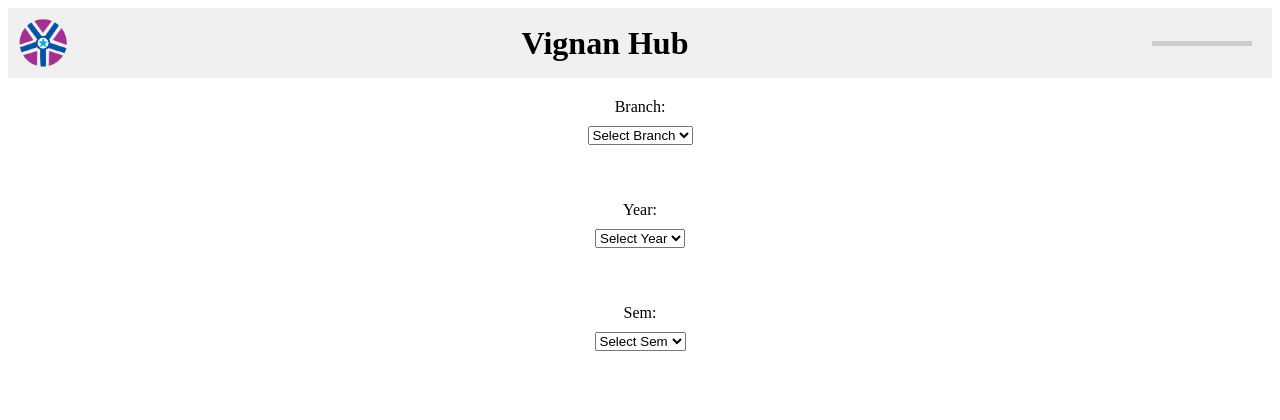
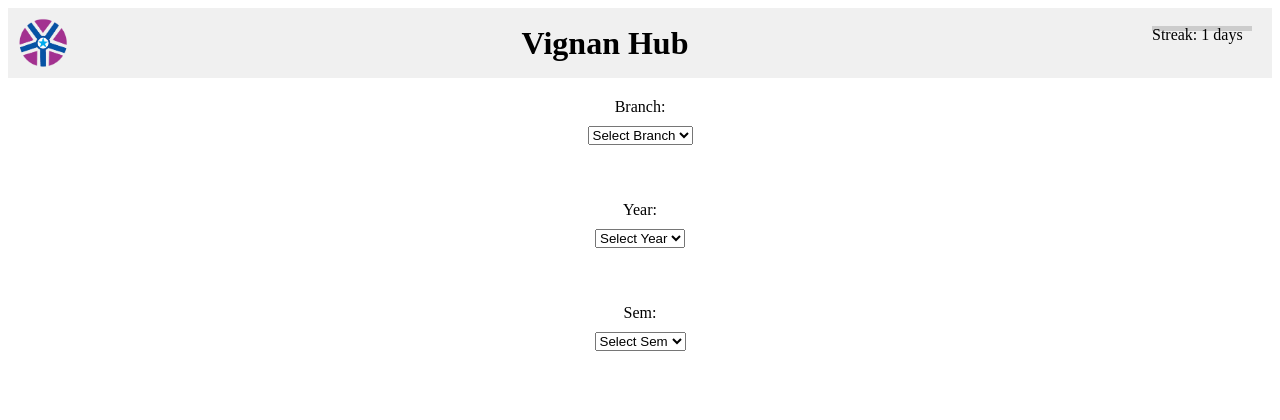
Before and after one commit to bp2881/college-hub, a Flask app: page / in a window 1280 px wide. Shown: the top 420 px of the page. Run offline with Flask 3, Linux system fonts and the light colour scheme.

Commit message:
project done

```diff
--- a/main.py
+++ b/main.py
@@ -1,7 +1,8 @@
 import os
 from flask import Flask, render_template, request, send_file, url_for
 from urllib.parse import unquote
-
+import datetime
+import json
 
 app = Flask(__name__)
 
@@ -11,8 +12,36 @@
 
 app.jinja_env.filters['list_files'] = list_files
 
+def load_streak():
+    """Load the streak value from a file"""
+    streak_file = 'streak.json'
+    if os.path.exists(streak_file):
+        with open(streak_file, 'r') as f:
+            streak_data = json.load(f)
+            last_opened = datetime.datetime.fromisoformat(streak_data['last_opened'])
+            today = datetime.datetime.today()
+            if today.date() == last_opened.date():
+                streak = streak_data['streak']
+            else:
+                streak = streak_data['streak'] + 1
+                streak_data['last_opened'] = today.isoformat()
+                with open(streak_file, 'w') as f:
+                    json.dump(streak_data, f)
+    else:
+        streak = 1
+        with open(streak_file, 'w') as f:
+            json.dump({'streak': 1, 'last_opened': datetime.datetime.today().isoformat()}, f)
+    return streak
+
+def save_streak(streak):
+    """Save the streak value to a file"""
+    streak_file = 'streak.json'
+    with open(streak_file, 'w') as f:
+        json.dump({'streak': streak, 'last_opened': datetime.datetime.today().isoformat()}, f)
+
 @app.route('/', methods=['GET', 'POST'])
 def index():
+    streak = load_streak()
     if request.method == 'POST':
         branch = request.form.get('branch')
         year = request.form.get('year')
@@ -26,12 +55,12 @@
                 error_message += "Year, "
             if not sem:
                 error_message += "Sem"
-            return render_template('index.html', error_message=error_message)
+            return render_template('index.html', error_message=error_message, streak=streak)
 
         folder_path = os.path.join('files', year, branch, sem)
         files = list_files(folder_path)
-        return render_template('files.html', files=files, year=year, branch=branch, sem=sem, path=folder_path)
-    return render_template('index.html')
+        return render_template('files.html', files=files, year=year, branch=branch, sem=sem, path=folder_path, streak=streak)
+    return render_template('index.html', streak=streak)
 
 @app.route('/files/<year>/<branch>/<sem>')
 def files(year, branch, sem):
--- /dev/null
+++ b/streak.json
@@ -0,0 +1 @@
+{"streak": 1, "last_opened": "2024-06-24T10:48:09.719896"}
--- /dev/null
+++ b/templates/base.html
@@ -0,0 +1,19 @@
+<!DOCTYPE html>
+<html>
+<head>
+    <title>Vignan Hub</title>
+    <link rel="stylesheet" href="{{ url_for('static', filename='style.css') }}">
+</head>
+<body>
+    <header>
+        <img src="{{ url_for('static', filename='images/logo.png') }}" alt="Logo">
+        <h1>Vignan Hub</h1>
+        <div class="streak" style="float: right; margin-top: -20px;">
+            <span>Streak: {{ streak }} days</span>
+        </div>
+    </header>
+    <main>
+        {% block content %}{% endblock %}
+    </main>
+</body>
+</html>
--- a/templates/index.html
+++ b/templates/index.html
@@ -1,16 +1,6 @@
-<!DOCTYPE html>
-<html>
-<head>
-    <title>Vignan Hub</title>
-    <link rel="stylesheet" href="{{ url_for('static', filename='style.css') }}">
-</head>
-<body>
-    <header>
-        <img src="{{ url_for('static', filename='images/logo.png') }}" alt="Logo">
-        <h1>Vignan Hub</h1>
-        <div class="streak"></div>
-    </header>
-    <main>
+{% extends "base.html" %}
+
+{% block content %}
     {% if error_message %}
     <p style="color: red;">{{ error_message }}</p>
     {% endif %}
@@ -46,6 +36,4 @@
         <br><br>
         <input type="submit" value="Submit">
     </form>
-    </main>
-</body>
-</html>
+{% endblock %}
```
Also changed, not shown: templates/files.html (+14 -30 lines). Lines whose indentation alone changed are shown as unchanged.
